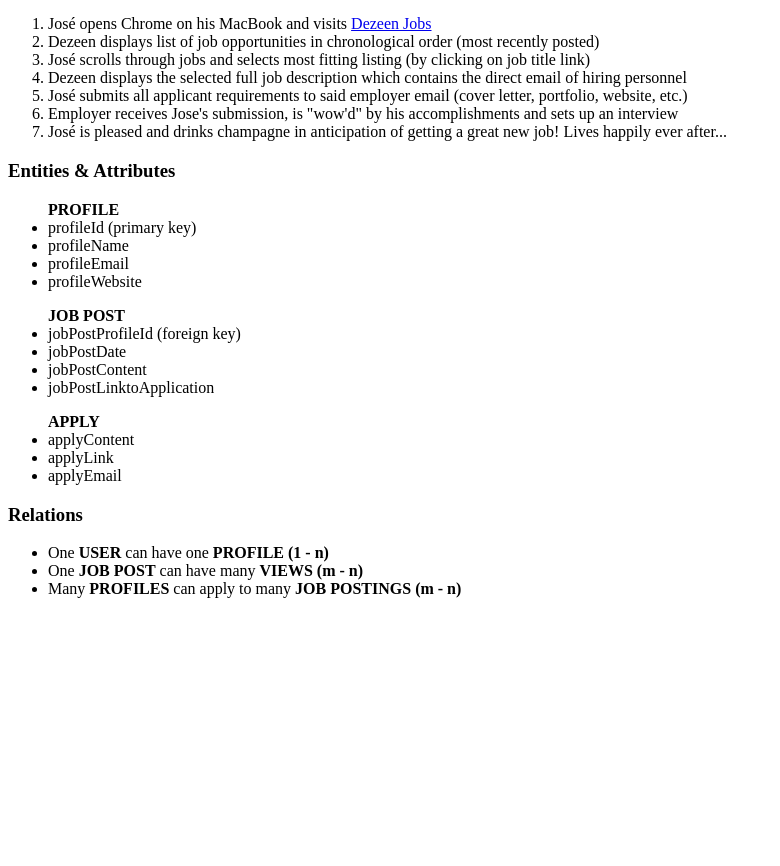
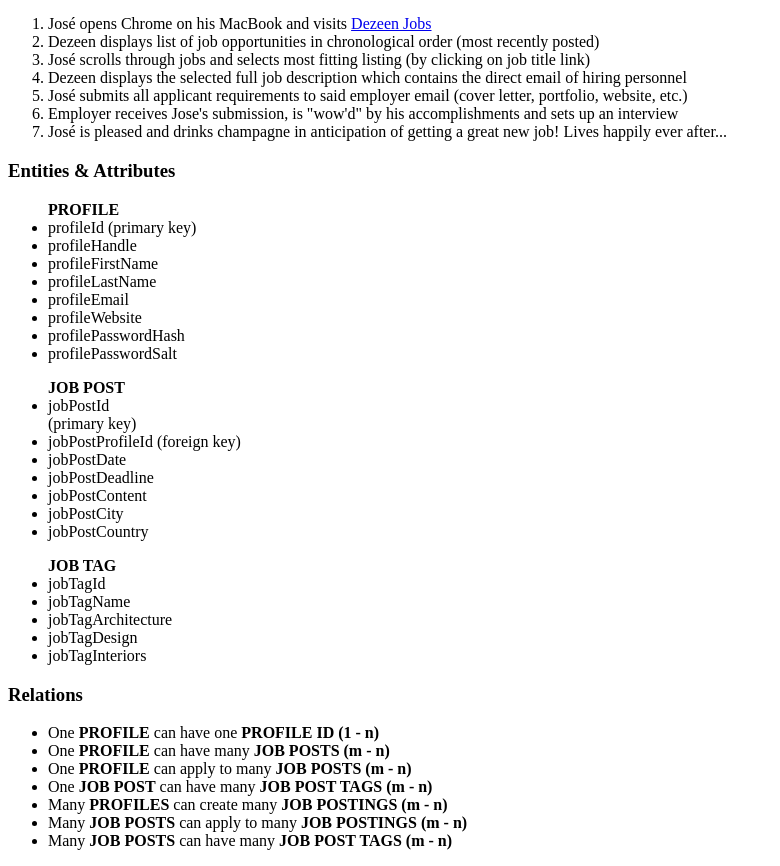
Before and after one commit to QUAY17/dezeen-applying-for-job-posting, a PHP site: page / in a window 1280 px wide. Shown: the part 1351-2217 px from the top of the page, without its empty margins (0-780 px from the left). Before the commit the page ends 1949 px from the top, so only its background shows below. Run offline with PHP 8.4, Linux system fonts and the light colour scheme.

Commit message:
committing revised entities attributes & relations

```diff
--- a/index.php
+++ b/index.php
@@ -42,30 +42,42 @@
 				</ol>
 			<h3>Entities & Attributes</h3>
 				<ul><b>PROFILE</b>
-						<li>profileId (primary key)</li>
-						<li>profileName</li>
-						<li>profileEmail</li>
-						<li>profileWebsite</li>
+					<li>profileId (primary key)</li>
+					<li>profileHandle</li>
+					<li>profileFirstName</li>
+					<li>profileLastName</li>
+					<li>profileEmail</li>
+					<li>profileWebsite</li>
+					<li>profilePasswordHash</li>
+					<li>profilePasswordSalt</li>
 				</ul>
 				<ul><b>JOB POST</b>
+					<li>jobPostId</li> (primary key)
 					<li>jobPostProfileId (foreign key)</li>
 					<li>jobPostDate</li>
+					<li>jobPostDeadline</li>
 					<li>jobPostContent</li>
-					<li>jobPostLinktoApplication</li>
+					<li>jobPostCity</li>
+					<li>jobPostCountry</li>
 				</ul>
 				<ul>
-					<b>APPLY</b>
-					<li>applyContent</li>
-					<li>applyLink</li>
-					<li>applyEmail</li>
+					<b>JOB TAG</b>
+					<li>jobTagId</li>
+					<li>jobTagName</li>
+					<li>jobTagArchitecture</li>
+					<li>jobTagDesign</li>
+					<li>jobTagInteriors</li>
 				</ul>
 			<h3>Relations</h3>
 			<ul>
-				<li>One <b>USER</b> can have one <b>PROFILE (1 - n)</b></li>
-				<li>One <b>JOB POST</b> can have many <b>VIEWS (m - n)</b></li>
-				<li>Many <b>PROFILES</b> can apply to many <b>JOB POSTINGS (m - n)</b></li>
+				<li>One <b>PROFILE</b> can have one <b>PROFILE ID (1 - n)</b></li>
+				<li>One <b>PROFILE</b> can have many <b>JOB POSTS (m - n)</b></li>
+				<li>One <b>PROFILE</b> can apply to many <b>JOB POSTS (m - n)</b></li>
+				<li>One <b>JOB POST</b> can have many <b>JOB POST TAGS (m - n)</b></li>
+				<li>Many <b>PROFILES</b> can create many <b>JOB POSTINGS (m - n)</b></li>
+				<li>Many <b>JOB POSTS</b> can apply to many <b>JOB POSTINGS (m - n)</b></li>
+				<li>Many <b>JOB POSTS</b> can have many <b>JOB POST TAGS (m - n)</b></li>
 			</ul>
-
 		</main>
 		</body>
 </html>
--- a/sql/dezeen-applying-for-job-posting.sql
+++ b/sql/dezeen-applying-for-job-posting.sql
@@ -1,10 +1,9 @@
-
 		CREATE TABLE profile (
 			profileId INT UNSIGNED AUTO_INCREMENT NOT NULL,
 			profileName VARCHAR(32) NOT NULL,
 			profileEmail VARCHAR(128) NOT NULL,
 			profileWebsite VARCHAR(32),
-			UNIQUE(profileNAme)
-			UNIQUE(profileEmail)
+			UNIQUE(profileNAme),
+			UNIQUE(profileEmail),
 			PRIMARY KEY(profileId)
 			);
```
